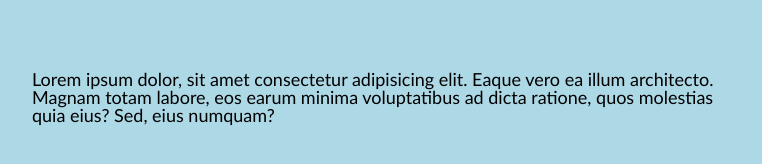
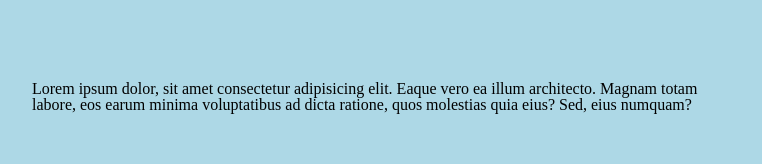
Before and after one commit to MattTenuta/Tenuta_M_Hansen_E_Scaffold_FIP_HW, a plain HTML site: page index.html in a window 1280 px wide. Shown: the part 1720-1884 px from the top of the page, 0-762 px from the left. Drawn offline with Linux system fonts and the light colour scheme.

Commit message:
fixed outline

```diff
--- a/index.html
+++ b/index.html
@@ -79,7 +79,7 @@ Tylen-Ale index page. Has some basic info about our product as well as a welcome
                 </nav>
                 <div class="two-items padding nav">
                     <div class="contact">
-                        <h4>Lorem ipsum dolor, sit amet consectetur adipisicing elit. Eaque vero ea illum architecto. Magnam totam labore, eos earum minima voluptatibus ad dicta ratione, quos molestias quia eius? Sed, eius numquam?</h4>
+                        <p>Lorem ipsum dolor, sit amet consectetur adipisicing elit. Eaque vero ea illum architecto. Magnam totam labore, eos earum minima voluptatibus ad dicta ratione, quos molestias quia eius? Sed, eius numquam?</p>
                     </div>
                     <div class="socials">
                         <a href="#"><img class="social padding" src="images/black_twitter.png" alt="Twitter"></a>
```
